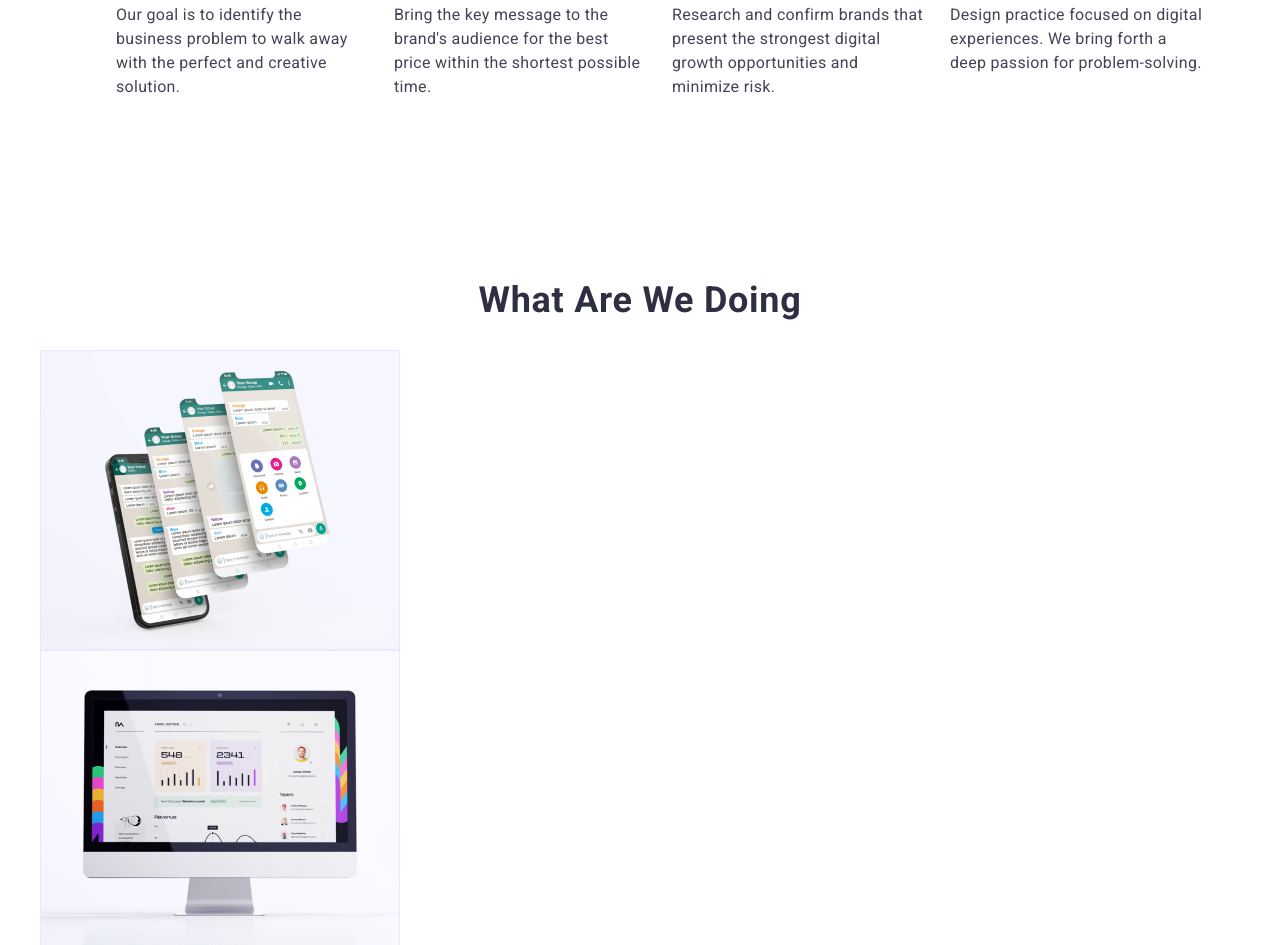
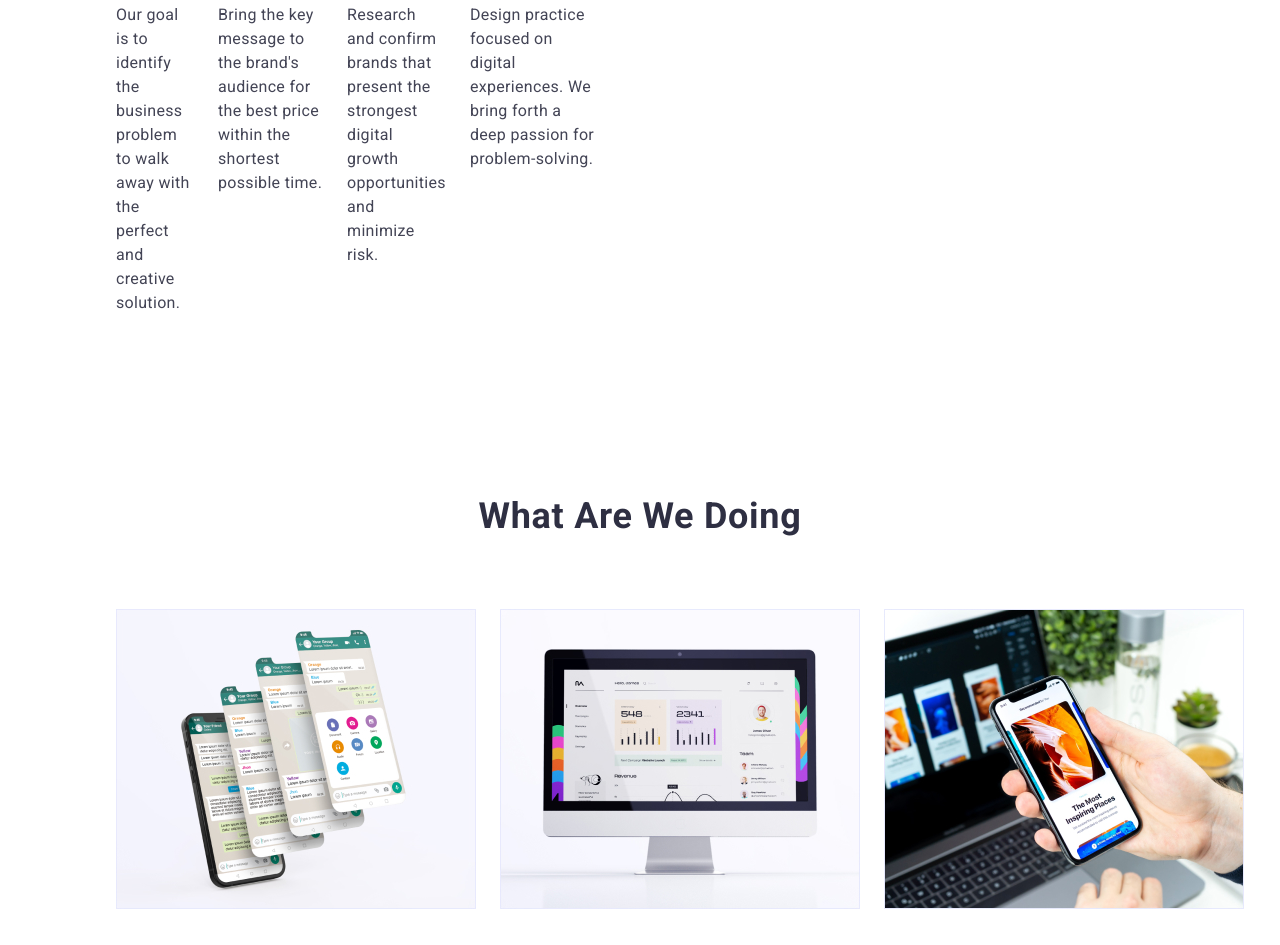
Before and after one commit to Merlyin/goit-markup-hw-03, a plain HTML site: page index.html in a window 1280 px wide. Shown: the part 895-1840 px from the top of the page. Drawn offline with nearby package versions, Linux system fonts and the light colour scheme.

Commit message:
third section done
let's see it now

```diff
--- a/css/styles.css
+++ b/css/styles.css
@@ -163,11 +163,13 @@ img {
 .second-section-list {
     display: flex;
     gap: 24px;
+
+    width: calc((100% - 72px) / 4);
 }
 
-.second-section-list-element {
+/* .second-section-list-element {
     width: calc((100% - 72px) / 4);
-}
+} */
 
 .list-title {
     font-weight: 500;
@@ -186,6 +188,12 @@ img {
     color: var(--color-a);
 }
 
+/* third section */
+
+.third-section {
+    padding-bottom: 120px;
+}
+
 .mission-title {
     font-size: 36px;
     line-height: 1.11;
@@ -193,6 +201,15 @@ img {
     letter-spacing: 0.02em;
     text-transform: capitalize;
     color: var(--color-logo-studio);
+
+    margin-bottom: 72px;
+}
+
+.third-section-list {
+    display: flex;
+    gap: 24px;
+
+    width: calc((100% - 48px) / 3);
 }
 
 .team-section {
--- a/index.html
+++ b/index.html
@@ -110,10 +110,11 @@
 
       <!-- About section 3
     What Are We Doing -->
-      <section title="What are we doing">
+      <section title="What are we doing" class="third-section">
+        <div class="container">
           <h2 class="mission-title">What are we doing</h2>
 
-        <ul class="list">
+          <ul class="list third-section-list">
             <li>
               <img
                 src="./images/whatdoing1.jpg"
@@ -136,6 +137,7 @@
               />
             </li>
           </ul>
+        </div>
       </section>
       <!-- About section 4
     Our Team -->
```
Lines whose indentation alone changed are shown as unchanged.
